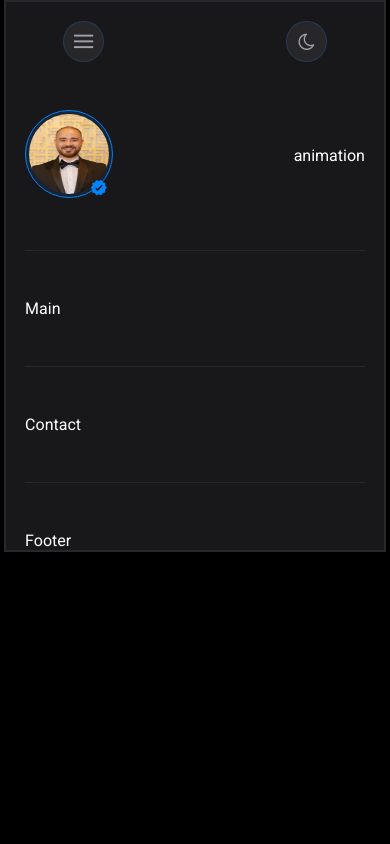
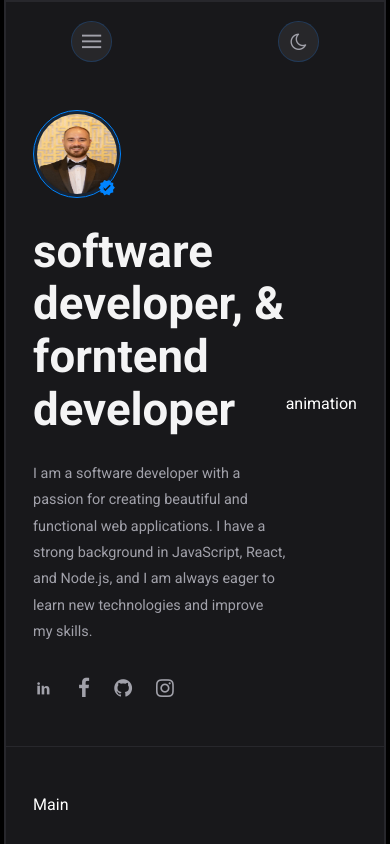
Before and after one commit to mohamed2678/portfolio, a React (Vite) app: page / in a window 390 px wide. Shown: the top 844 px of the page. Built offline with nearby package versions, Linux system fonts and the light colour scheme.

Commit message:
finish from hero section and edit some responsive design issue

```diff
--- a/src/components/hero/Hero.jsx
+++ b/src/components/hero/Hero.jsx
@@ -1,20 +1,31 @@
-import React from 'react'
-import './hero.css'
+import React from "react";
+import "./hero.css";
 
 function Hero() {
   return (
-    <section className='hero flex'>
+    <section className="hero flex">
       <div className="left-section">
         <div className="parent-avatar">
-          <img src="./a (138).jpg" className='avatar' alt="my-photo" />
-          <span className='icon-verified' />
+          <img src="./a (138).jpg" className="avatar" alt="my-photo" />
+          <span className="icon-verified" />
+        </div>
+        <h1 className="title">software developer, & forntend developer</h1>
+        <p className="subTitle">
+          I am a software developer with a passion for creating beautiful and
+          functional web applications. I have a strong background in JavaScript,
+          React, and Node.js, and I am always eager to learn new technologies
+          and improve my skills.
+        </p>
+        <div className="all-icons flex">
+          <a href="#" target="_blank"><div className="icon icon-social-linkedin" /></a>
+          <a href="#" target="_blank"><div className="icon icon-facebook" /></a>
+          <a href="#" target="_blank"><div className="icon icon-github" /></a>
+          <a href="#" target="_blank"><div className="icon icon-instagram" /></a>
         </div>
       </div>
-      <div className="right-section animation">
-        animation
-        </div>
+      <div className="right-section animation">animation</div>
     </section>
-  )
+  );
 }
 
-export default Hero
+export default Hero;
--- a/src/components/hero/hero.css
+++ b/src/components/hero/hero.css
@@ -40,6 +40,37 @@ section.hero .avatar {
     margin-right: 0.5rem;
 }
 
+section.hero h1.title {
+    font-size: 2.85rem;
+    line-height: 3.3rem;
+    margin: 24px 0;
+    color: var(--title);
+}
+
+section.hero p.subTitle {
+    color: var(--subTitle);
+    font-size: 0.9rem;
+    line-height: 1.65rem;
+    margin-bottom: 32px;
+}
+
+section.hero .all-icons {
+    font-size: 1.3rem;
+    gap: 1.5rem;
+    color: var(--subTitle);
+}
+
+section.hero .all-icons .icon {
+
+}
+
+section.hero .all-icons .icon:hover {
+    transition: all 0.5s ease;
+    color: var(--blue);
+    transform: scale(1.5);
+    box-shadow: var(--shadowG);
+     cursor: pointer;
+}
 
 /* ================
     right scction
--- a/src/index.css
+++ b/src/index.css
@@ -22,6 +22,8 @@ html {
   --bgHeader: rgb(39 39 42);
   --blue: #0084ff;
   --shadowG: 1px 1px 40px rgba(20, 114, 221, 0.26);
+
+  --containerpadding: 4.4rem;
 }
 
 .light {
@@ -40,12 +42,14 @@ body {
   width: 80%;
   margin: auto;
   background-color: var(--secondary);
-  padding: 0 4.4rem;
+  padding: 0 var(--containerpadding);
 }
 
 .divider {
   border-bottom: 1px solid var(--border);
   margin: 3rem 0;
+  width: calc(100% + var(--containerpadding) + var(--containerpadding));
+  margin-left: calc(-1 * var(--containerpadding));
 }
 
 li {
@@ -55,6 +59,7 @@ li {
 a {
   text-decoration: none;
   color: inherit;
+  transition: all 0.3s ease;
 }
 
 .flex {
@@ -73,11 +78,20 @@ button {
     width: 90%;
     padding: 0 1.2rem;
   }
+  .divider {
+  width: calc(100% + 1.2rem + 1.2rem);
+  margin-left: -1.2rem;
+}
 }
 
 @media (max-width: 600px) {
   .container {
+    --containerpadding: 1.7rem;
     width: 98%;
-    padding: 0 1.2rem;
+    padding: 0 var(--containerpadding);
   }
+    .divider {
+  width: calc(100% + var(--containerpadding) + var(--containerpadding));
+  margin-left: calc(-1 * var(--containerpadding));
 }
+}
```
